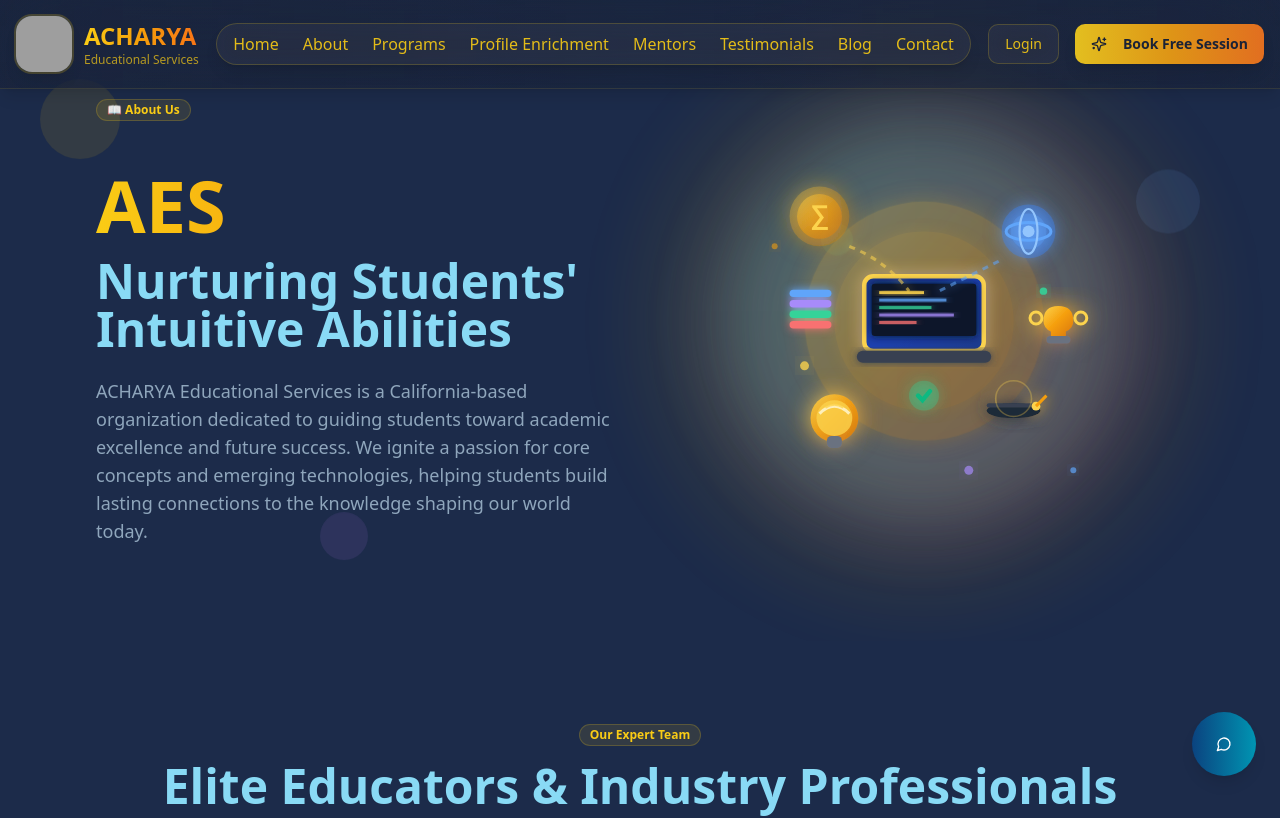
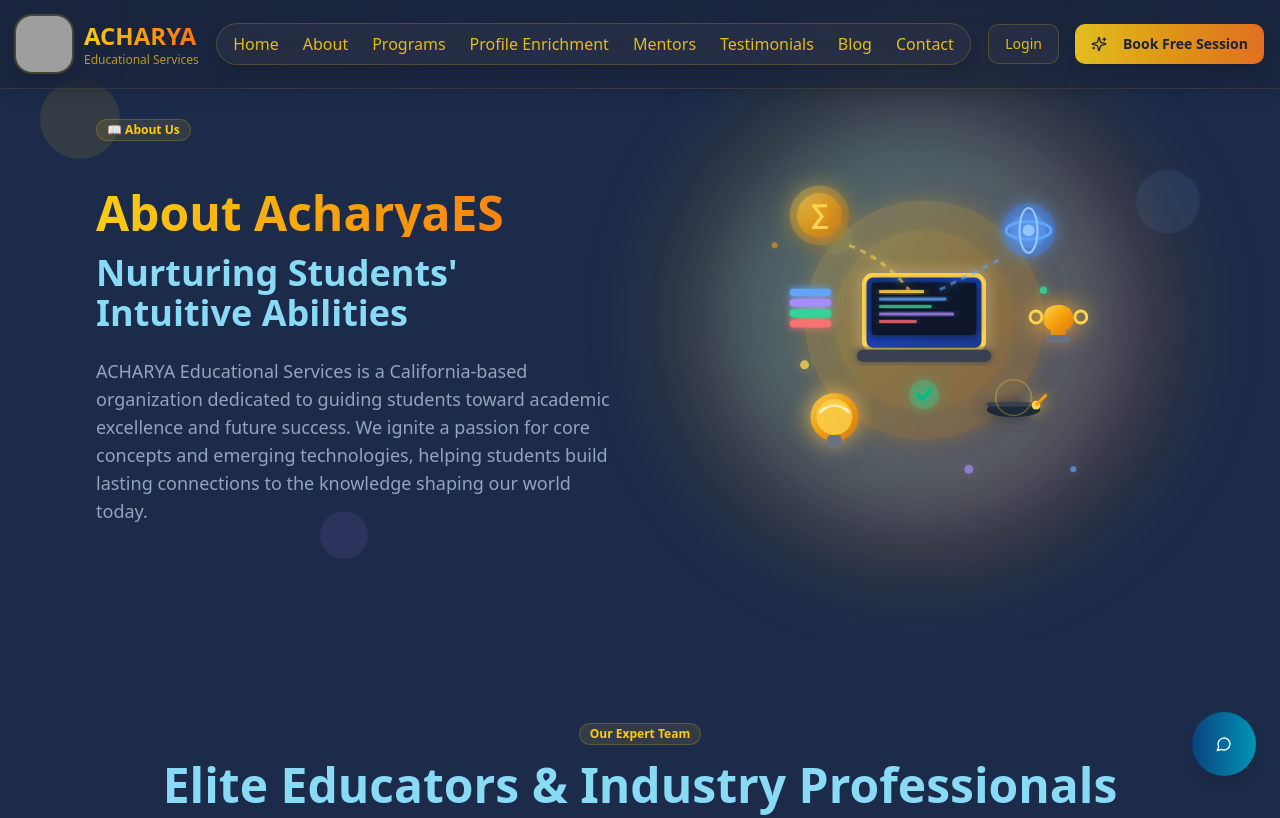
Before and after one commit to nucleophile007/AES, a Next.js app: page /about in a window 1280 px wide. Shown: the top 818 px of the page. Built offline with nearby package versions, Linux system fonts and the light colour scheme; grey boxes are pictures that could not be loaded.

Commit message:
made many changes

```diff
--- a/app/about/page.tsx
+++ b/app/about/page.tsx
@@ -114,12 +114,12 @@ export default function AboutPage() {
                 📖 About Us
               </Badge>
               <div>
-                <h1 className="text-6xl lg:text-7xl font-black bg-gradient-to-r from-yellow-400 via-amber-500 to-orange-500 bg-clip-text text-transparent mb-4 animate-slide-in-bottom">
-                  AES
+                <h1 className="text-4xl lg:text-5xl font-black bg-gradient-to-r from-yellow-400 via-amber-500 to-orange-500 bg-clip-text text-transparent mb-4 animate-slide-in-bottom">
+                  About AcharyaES
                 </h1>
-                <h2 className="text-4xl lg:text-5xl font-bold theme-text-light mb-6">
-                  Nurturing Students&apos; Intuitive Abilities
-                </h2>
+                                 <h2 className="text-3xl lg:text-4xl font-bold theme-text-light mb-6">
+                   Nurturing Students&apos; Intuitive Abilities
+                 </h2>
                 <p className="text-lg theme-text-muted max-w-2xl animate-slide-in-bottom" style={{ animationDelay: '0.2s' }}>
                   ACHARYA Educational Services is a California-based organization dedicated to guiding students toward academic excellence and future success. We ignite a passion for core concepts and emerging technologies, helping students build lasting connections to the knowledge shaping our world today.
                 </p>
```
